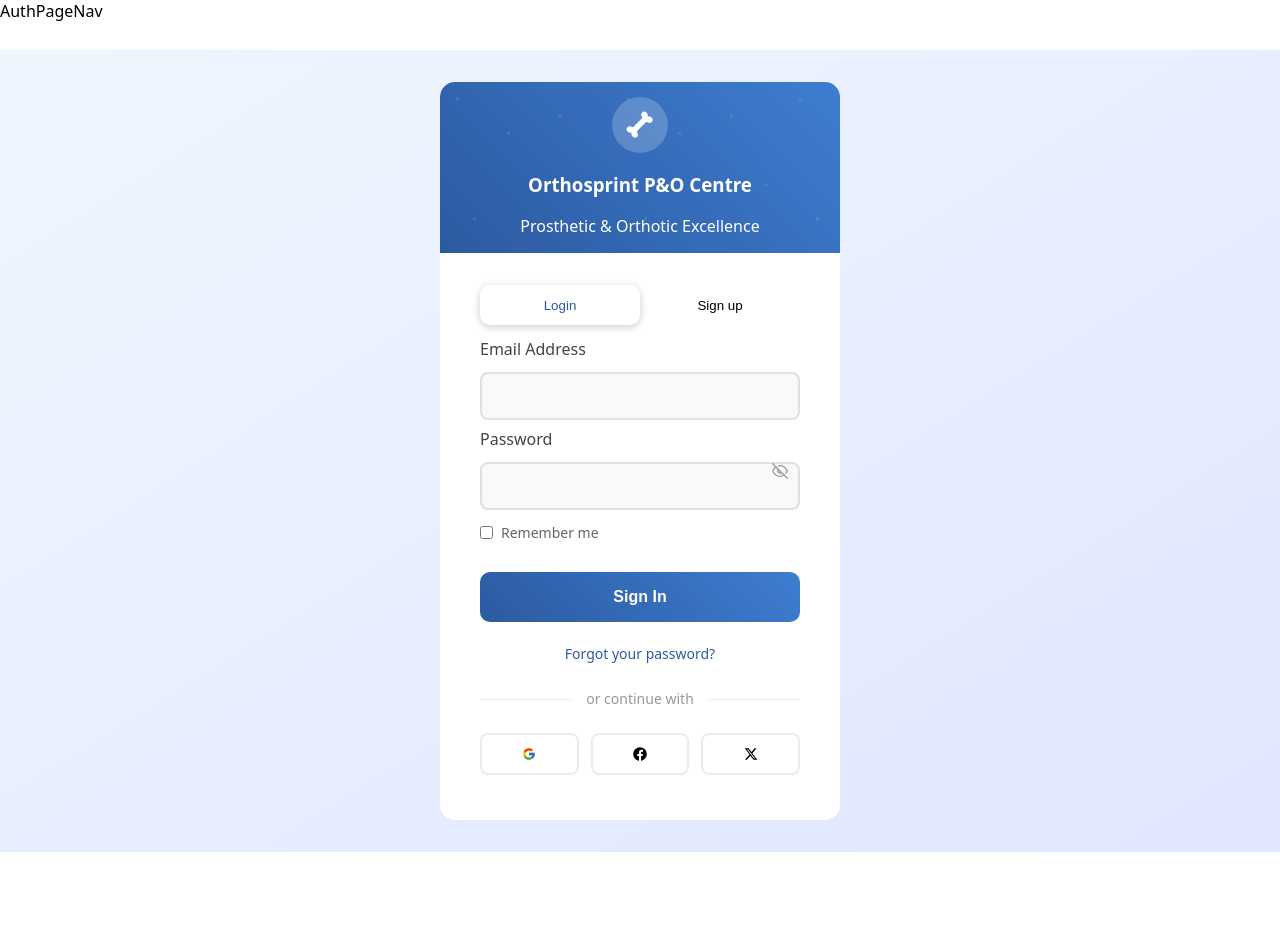
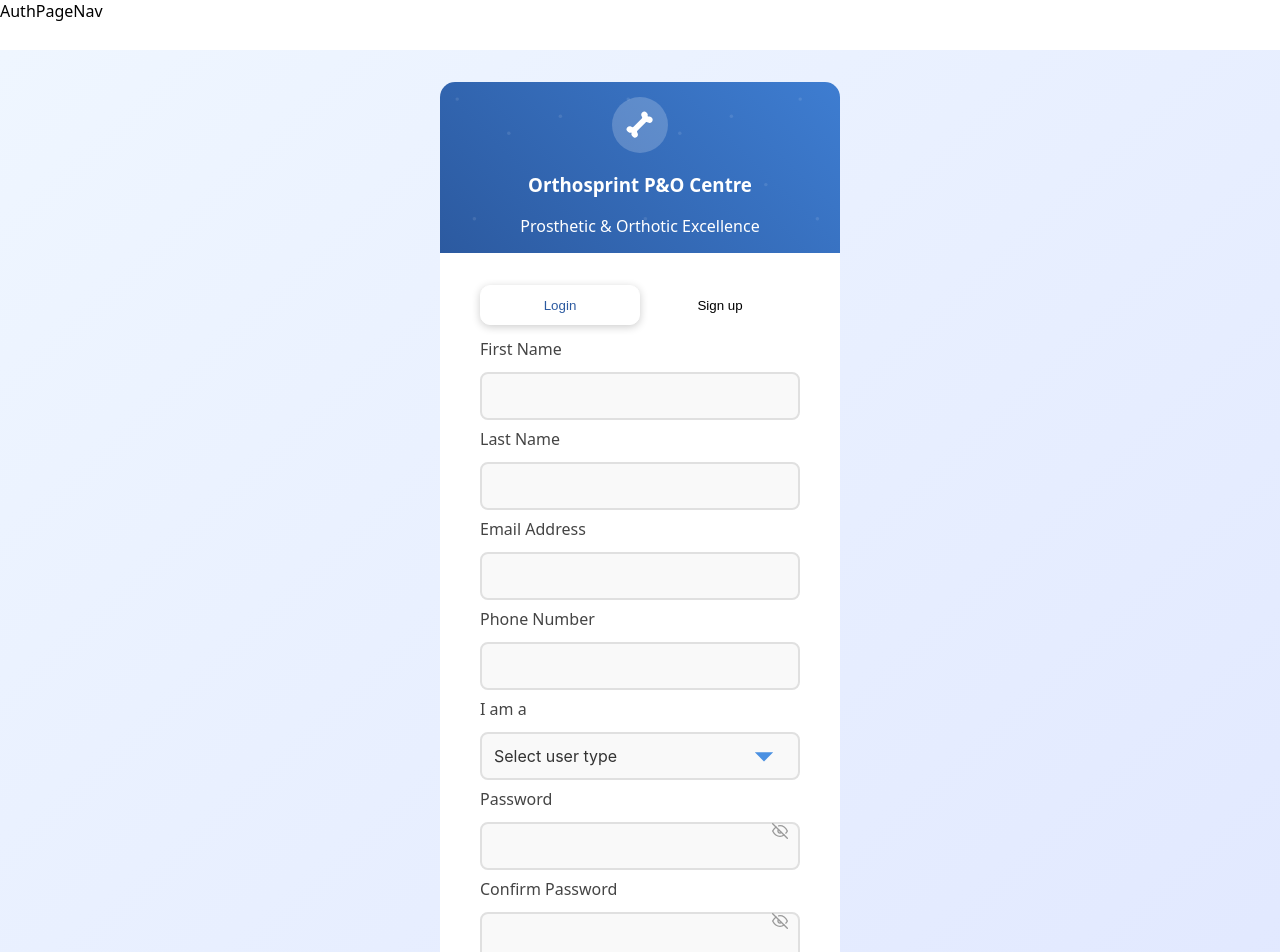
Before and after one commit to Mario-Gozie/Orthosprint-web-app, a React (Vite) app: page /app in a window 1280 px wide. Shown: the top 952 px of the page. Before the commit the page ends 852 px from the top, so only its background shows below. Built offline with nearby package versions, Linux system fonts and the light colour scheme; no server answers.

Commit message:
I just finished on making the login and the registeration form better

```diff
--- a/src/Components/Customer-App-Components/CustomerAuthPage.jsx
+++ b/src/Components/Customer-App-Components/CustomerAuthPage.jsx
@@ -10,6 +10,8 @@ import "../../Css/CustomerAppCss.css";
 function CustomerAuthPage() {
   const [showClientPassword, setShowClientPassword] = useState(false);
   const [clientPassword, setClientPassword] = useState(""); // State for password
+  const [showNewPassword, setShowNewPassword] = useState(false);
+  const [newPassword, setNewPassword] = useState(""); // State for password
   const [confirmPassword, setConfirmPassword] = useState(""); // State for password
   const [showConfirmPassword, setShowConfirmPassword] = useState(false);
   return (
@@ -33,22 +35,22 @@ function CustomerAuthPage() {
                 <button className="login active-btn">Login</button>
                 <button className="signUp">Sign up</button>
               </div>
-              <Login
+              {/* <Login
                 showClientPassword={showClientPassword}
                 setShowClientPassword={setShowClientPassword}
                 clientPassword={clientPassword}
                 setClientPassword={setClientPassword}
-              />
-              {/* <SignUp
-                showPassword={showPassword}
-                setShowPassword={setShowPassword}
-                password={password}
-                setPassword={setPassword}
+              /> */}
+              <SignUp
+                showNewPassword={showNewPassword}
+                setShowNewPassword={setShowNewPassword}
+                newPassword={newPassword}
+                setNewPassword={setNewPassword}
                 confirmPassword={confirmPassword}
                 setConfirmPassword={setConfirmPassword}
                 setShowConfirmPassword={setShowConfirmPassword}
                 showConfirmPassword={showConfirmPassword}
-              /> */}
+              />
             </div>
           </div>
         </div>
--- a/src/Components/Customer-App-Components/SignUp.jsx
+++ b/src/Components/Customer-App-Components/SignUp.jsx
@@ -2,10 +2,10 @@ import React from "react";
 import { FiEye, FiEyeOff } from "react-icons/fi";
 
 function SignUp({
-  showPassword,
-  setShowPassword,
-  password,
-  setPassword,
+  showNewPassword,
+  setShowNewPassword,
+  newPassword,
+  setNewPassword,
   confirmPassword,
   setConfirmPassword,
   setShowConfirmPassword,
@@ -64,18 +64,18 @@ function SignUp({
         <div className="form-group password-input">
           <label htmlFor="registerPassword">Password</label>
           <input
-            type={showPassword ? "text" : "password"}
+            type={showNewPassword ? "text" : "password"}
             id="registerPassword"
-            value={password}
-            onChange={(e) => setPassword(e.target.value)}
+            value={newPassword}
+            onChange={(e) => setNewPassword(e.target.value)}
             name="password"
             required
           />
           <span
             className="input-icon"
-            onClick={() => setShowPassword(!showPassword)}
+            onClick={() => setShowNewPassword(!showNewPassword)}
           >
-            {showPassword ? <FiEye /> : <FiEyeOff />}
+            {showNewPassword ? <FiEye /> : <FiEyeOff />}
           </span>
           <div className="error-message" id="registerPasswordError">
             Password must be at least 8 characters
```
